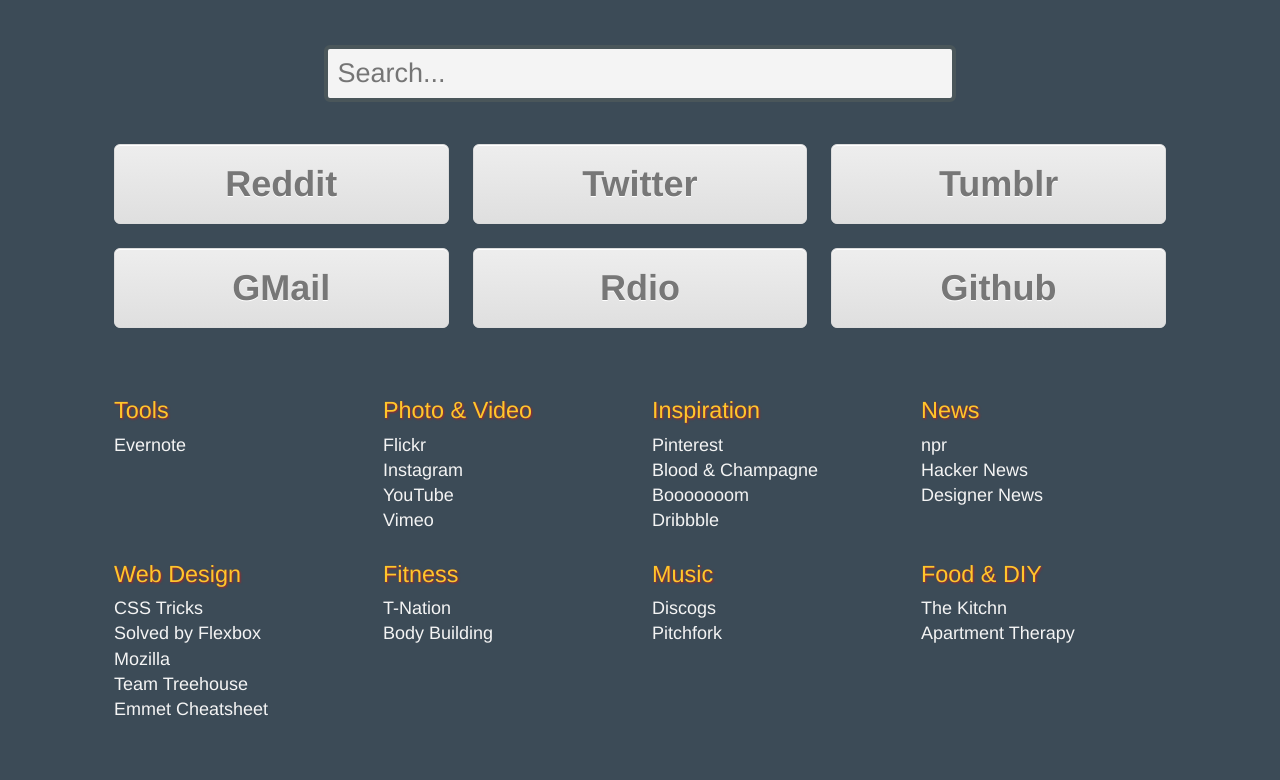
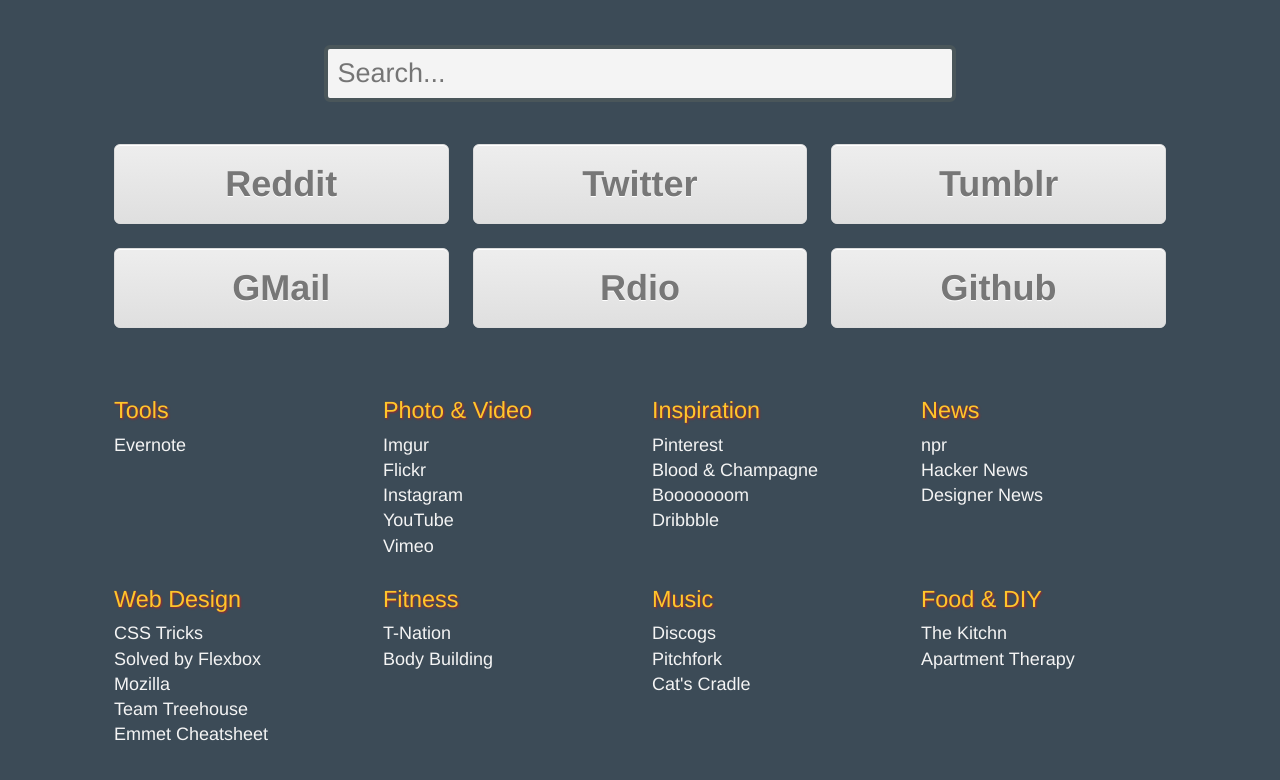
Before and after one commit to jason-white/home-page, a plain HTML site: page index.html in a window 1280 px wide. Drawn offline with Linux system fonts and the light colour scheme.

Commit message:
editing links and buttons

```diff
--- a/index.html
+++ b/index.html
@@ -71,6 +71,7 @@
       <div class="layout_item link_list">
         <h2>Photo & Video</h2>
         <ul>
+          <li><a href="http://imgur.com">Imgur</a></li>
           <li><a href="http://flickr.com">Flickr</a></li>
           <li><a href="http://instagram.com">Instagram</a></li>
           <li><a href="http://youtube.com">YouTube</a></li>
@@ -116,6 +117,7 @@
         <ul>
           <li><a href="http://discogs.com/">Discogs</a></li>
           <li><a href="http://pitchfork.com/">Pitchfork</a></li>
+          <li><a href="http://catscradle.com/">Cat's Cradle</a></li>
         </ul>
       </div>
       <div class="layout_item link_list">
```
